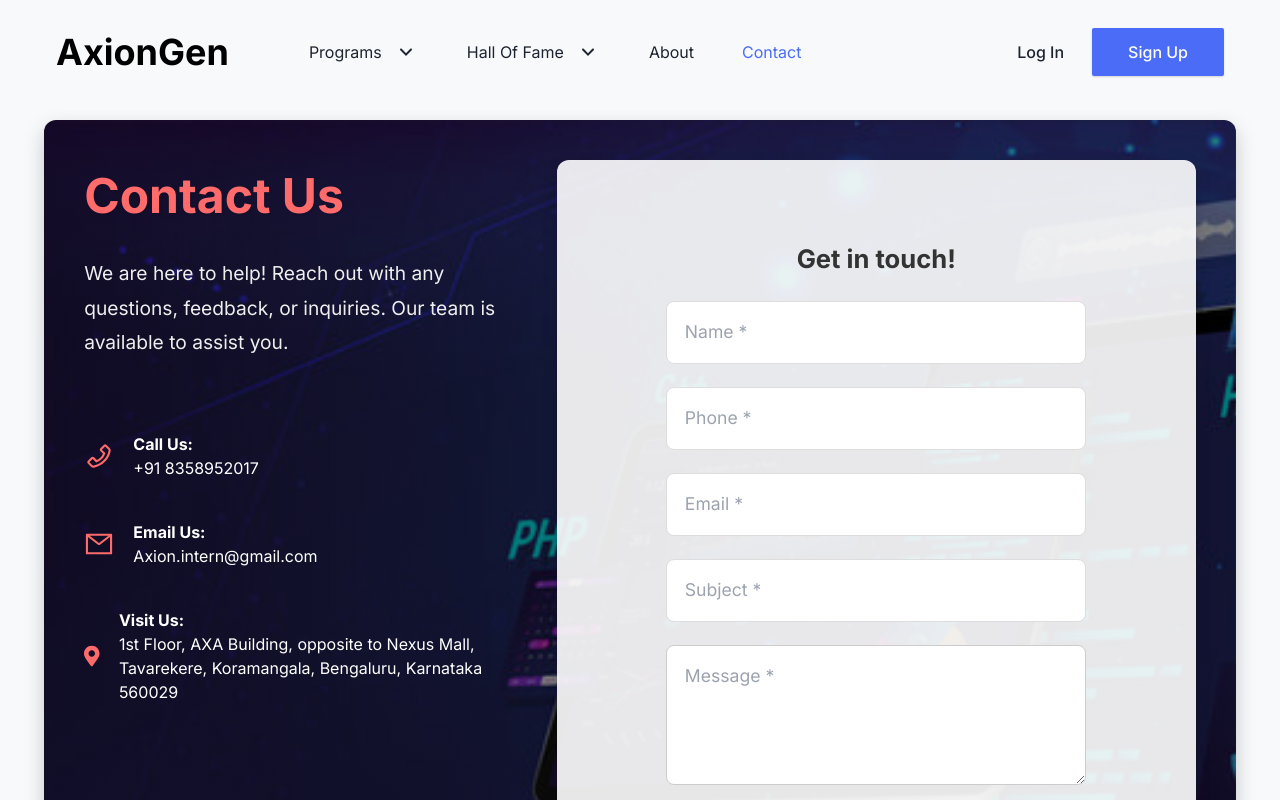
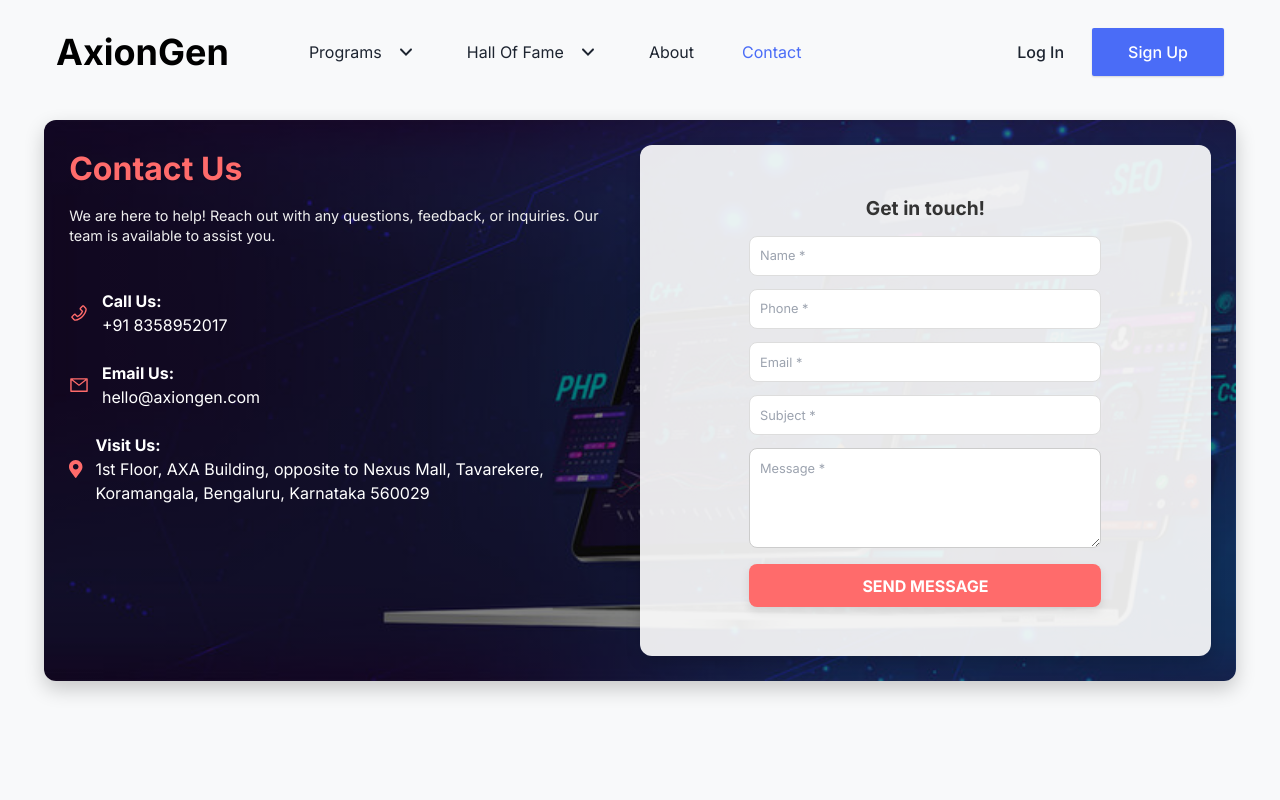
Before and after one commit to satyamgupta7/axion, a Next.js app: page /contact in a window 1280 px wide. Shown: the top 800 px of the page. Built offline with nearby package versions, Linux system fonts and the light colour scheme.

Commit message:
Email Change

```diff
--- a/src/components/About/index.tsx
+++ b/src/components/About/index.tsx
@@ -19,47 +19,47 @@ const baseStyles: Record<string, CSSProperties> = {
     display: "flex",
     alignItems: "center",
     justifyContent: "center",
-    padding: "15vh 1vw", // Adjusted padding for better responsiveness
+    padding: "15vh 1vw",
     flexDirection: "column",
-    backgroundColor: "#f7f7f7", // Light grey background for better contrast
-    overflow: "hidden", // Prevent background bleed
+    backgroundColor: "#f7f7f7",
+    overflow: "hidden",
   },
   overlay: {
     display: "flex",
     flexDirection: "column",
     flexWrap: "wrap",
-    width: "95%", // Slightly reduced width for better mobile spacing
-    maxWidth: "1200px", // Adjusted max width
+    width: "95%",
+    maxWidth: "1200px",
     borderRadius: "12px",
-    backgroundImage: `linear-gradient(rgba(0,0,0,0.5), rgba(0,0,0,0.65)), url('/images/hero/Placement.jpg')`, // Darker overlay
+    backgroundImage: `linear-gradient(rgba(0,0,0,0.5), rgba(0,0,0,0.65)), url('/images/hero/Placement.jpg')`,
     backgroundSize: "cover",
     backgroundPosition: "center",
     backgroundRepeat: "no-repeat",
-    minHeight: "80vh", // Reduced min height for better initial view
-    padding: "40px", // Increased padding
+    minHeight: "auto",
+    padding: "40px",
     position: "relative",
     zIndex: 1,
     color: "#fff",
-    boxShadow: "0 10px 30px rgba(0, 0, 0, 0.2)", // Added subtle box shadow
+    boxShadow: "0 10px 30px rgba(0, 0, 0, 0.2)",
   },
   contentSection: {
-    flex: 1,
+    width: "100%",
     textAlign: "left",
-    maxWidth: "700px", // Adjusted max width
-    marginBottom: "3rem", // Added margin below text
+    maxWidth: "none",
+    marginBottom: "3rem",
   },
   heading: {
-    fontSize: "2.75rem", // Slightly larger heading
+    fontSize: "2.75rem",
     fontWeight: "bold",
     marginBottom: "1.25rem",
     color: "white",
-    textShadow: "2px 2px 4px rgba(0, 0, 0, 0.3)", // Added text shadow
+    textShadow: "2px 2px 4px rgba(0, 0, 0, 0.3)",
   },
   paragraph: {
     fontSize: "1.15rem",
     color: "#eee",
     lineHeight: "1.7",
-    marginBottom: "1.5rem",
+    // marginBottom: "1.5rem",
   },
   list: {
     listStyle: "none",
@@ -74,31 +74,27 @@ const baseStyles: Record<string, CSSProperties> = {
   },
   cardContainer: {
     display: "flex",
-    justifyContent: "space-around", // More even spacing
+    justifyContent: "space-around",
     gap: "1.5rem",
-    marginTop: "3rem",
+    // marginTop: "0rem",
     flexWrap: "wrap",
   },
   card: {
-    backgroundColor: "rgba(255, 255, 255, 0.9)", // Slightly more opaque white
+    backgroundColor: "rgba(255, 255, 255, 0.9)",
     padding: "2.5rem",
     borderRadius: "1rem",
     boxShadow: "0 8px 24px rgba(0, 0, 0, 0.1)",
-    width: "calc(33% - 1rem)", // Adjusted width for better spacing
+    width: "calc(33% - 1rem)",
     minWidth: "300px",
     marginBottom: "1.5rem",
     transition: "transform 0.3s ease-in-out, box-shadow 0.3s ease-in-out",
     borderLeft: "8px solid",
-    // "&:hover": {
-    //   transform: "translateY(-5px)",
-    //   boxShadow: "0 12px 30px rgba(0, 0, 0, 0.18)",
-    // },
   },
   cardTitle: {
     fontSize: "1.6rem",
     fontWeight: "700",
     marginBottom: "1rem",
-    color: "#2c3e50", // Darker title color
+    color: "#2c3e50",
     display: "flex",
     alignItems: "center",
     gap: "0.75rem",
@@ -111,9 +107,9 @@ const baseStyles: Record<string, CSSProperties> = {
   sectionWrapper: {
     marginTop: "4rem",
     width: "100%",
-    padding: "2rem 5vw", // Consistent padding
+    padding: "2rem 5vw",
     maxWidth: "1400px",
-    margin: "4rem auto", // Center the section
+    margin: "4rem auto",
   },
 };
 
@@ -155,7 +151,7 @@ const AboutSection = () => {
   }, [controls, inView]);
 
   if (!mounted) {
-    return <div style={baseStyles.container}>Loading...</div>; // Basic loading state
+    return <div style={baseStyles.container}>Loading...</div>;
   }
 
   return (
@@ -179,22 +175,21 @@ const AboutSection = () => {
             variants={fadeUpVariants}
             custom={0}
           >
-            Empowering Careers Through{" "}
-            <span style={{ color: "#f39c12" }}>Internships</span>,{" "}
-            <span style={{ color: "#2ecc71" }}>Certifications</span> &{" "}
-            <span style={{ color: "#3498db" }}>Real-World Projects</span>
+            About Us: <span style={{ color: "#f39c12" }}>Real Projects.</span>{" "}
+            <span style={{ color: "#3498db" }}>Real Skills.</span>{" "}
+            <span style={{ color: "#2ecc71" }}>Real Growth.</span>
           </motion.h1>
           <motion.p
             style={baseStyles.paragraph}
             variants={fadeUpVariants}
             custom={1}
           >
-            At AxionGen, we aim to bridge the gap between academic knowledge and
-            real-world industry experience by providing immersive internships,
-            industry-recognized certifications, and hands-on, industry-focused
-            projects. We empower individuals to enhance their skills, build
-            valuable portfolios, and significantly boost their career prospects
-            in today competitive job market.
+            At Axion Gen, we aim to bridge the gap between academic knowledge
+            and real-world industry experience by providing immersive
+            internships, industry-recognized certifications, and hands-on,
+            industry-focused projects. We empower individuals to enhance their
+            skills, build valuable portfolios, and significantly boost their
+            career prospects in today competitive job market.
           </motion.p>
           <motion.ul
             style={baseStyles.list}
@@ -239,7 +234,6 @@ const AboutSection = () => {
           </motion.ul>
         </div>
 
-        {/* Vision, Mission, Values Cards with Animation */}
         <motion.div style={baseStyles.cardContainer}>
           {[
             {
--- a/src/components/Contact/index.tsx
+++ b/src/components/Contact/index.tsx
@@ -12,7 +12,7 @@ const contactStyles: Record<string, CSSProperties> = {
     display: "flex",
     alignItems: "center",
     justifyContent: "center",
-    padding: "15vh 1vw", // Increased top padding
+    padding: "15vh 1vw",
     flexDirection: "column",
     backgroundColor: "#f8f9fa",
     transition: "background-color 0.5s ease-in-out",
@@ -20,16 +20,16 @@ const contactStyles: Record<string, CSSProperties> = {
   overlay: {
     display: "flex",
     flexWrap: "wrap",
-    width: "95%", // Increased width
-    maxWidth: "1400px", // Increased max width
+    width: "95%",
+    maxWidth: "1400px",
     borderRadius: "12px",
     justifyContent: "space-between",
     backgroundImage: `linear-gradient(rgba(0,0,0,0.5), rgba(0,0,0,0.5)), url('/images/hero/Contact1.jpg')`,
     backgroundSize: "cover",
     backgroundPosition: "center",
     backgroundRepeat: "no-repeat",
-    minHeight: "70vh",
-    padding: "40px",
+    minHeight: "55vh",
+    padding: "25px",
     position: "relative",
     zIndex: 1,
     color: "#fff",
@@ -42,15 +42,15 @@ const contactStyles: Record<string, CSSProperties> = {
   contentSection: {
     flex: "1 1 40%",
     textAlign: "left",
-    paddingRight: "30px", // Increased right padding
+    paddingRight: "15px",
   },
   formSection: {
-    flex: "1 1 55%",
+    flex: "1 1 40%",
     display: "flex",
     justifyContent: "center",
     alignItems: "center",
     backgroundColor: "rgba(255, 255, 255, 0.9)",
-    padding: "40px", // Increased padding
+    padding: "25px",
     borderRadius: "12px",
     boxShadow: "0 6px 15px rgba(0, 0, 0, 0.15)",
     opacity: 0,
@@ -58,42 +58,44 @@ const contactStyles: Record<string, CSSProperties> = {
   },
   formCard: {
     width: "100%",
-    maxWidth: "500px", // Increased max width of the form card
+    maxWidth: "400px",
     backgroundColor: "transparent",
-    padding: "2.5rem", // Increased padding inside the form card
+    padding: "1.5rem",
     borderRadius: "12px",
     color: "#333",
   },
   heading: {
-    fontSize: "3rem", // Slightly larger heading
+    fontSize: "2rem",
     fontWeight: "bold",
-    marginBottom: "1.5rem",
+    marginBottom: "0.8rem",
     color: "#ff6b6b",
     textShadow: "1px 1px 2px rgba(0, 0, 0, 0.1)",
   },
   paragraph: {
-    fontSize: "1.2rem", // Slightly larger paragraph
+    fontSize: "0.9rem",
     color: "#eee",
-    lineHeight: "1.8",
-    marginBottom: "2rem",
+    lineHeight: "1.4",
+    marginBottom: "1.2rem",
   },
   list: {
     listStyle: "none",
-    paddingTop: "2.5rem",
+    paddingTop: "1.5rem",
   },
   listItem: {
     display: "flex",
     alignItems: "center",
-    gap: "1.2rem",
-    marginBottom: "2.5rem",
+    gap: "0.8rem",
+    marginBottom: "1.5rem",
   },
   input: {
     width: "100%",
-    padding: "1.1rem",
-    marginBottom: "1.4rem",
-    border: "1px solid #ddd",
+    padding: "0.6rem",
+    marginBottom: "0.8rem",
+    borderWidth: "1px",
+    borderStyle: "solid",
+    borderColor: "#ddd",
     borderRadius: "8px",
-    fontSize: "1.1rem",
+    fontSize: "0.8rem",
     transition: "border-color 0.3s ease-in-out",
   },
   inputFocus: {
@@ -101,13 +103,15 @@ const contactStyles: Record<string, CSSProperties> = {
   },
   textarea: {
     width: "100%",
-    height: "140px", // Slightly taller textarea
-    padding: "1.1rem",
-    border: "1px solid #ccc",
+    height: "100px",
+    padding: "0.6rem",
+    borderWidth: "1px",
+    borderStyle: "solid",
+    borderColor: "#ccc",
     borderRadius: "8px",
-    fontSize: "1.1rem",
+    fontSize: "0.8rem",
     resize: "vertical",
-    marginBottom: "1.7rem",
+    marginBottom: "1rem",
     transition: "border-color 0.3s ease-in-out",
   },
   textareaFocus: {
@@ -115,11 +119,11 @@ const contactStyles: Record<string, CSSProperties> = {
   },
   formLabel: {
     fontWeight: "bold",
-    fontSize: "1.6rem",
+    fontSize: "1.2rem",
     color: "#333",
     textAlign: "center",
     display: "block",
-    marginBottom: "1.4rem",
+    marginBottom: "0.8rem",
   },
   form: {
     display: "flex",
@@ -127,13 +131,13 @@ const contactStyles: Record<string, CSSProperties> = {
   },
   button: {
     width: "100%",
-    padding: "1.1rem",
+    padding: "0.6rem",
     backgroundColor: "#ff6b6b",
     color: "#fff",
     border: "none",
     borderRadius: "8px",
     cursor: "pointer",
-    fontSize: "1.3rem",
+    fontSize: "1rem",
     fontWeight: "bold",
     transition: "background-color 0.3s ease-in-out, transform 0.2s ease-in-out",
     boxShadow: "0 4px 10px rgba(0, 0, 0, 0.1)",
@@ -143,7 +147,7 @@ const contactStyles: Record<string, CSSProperties> = {
     transform: "scale(1.05)",
   },
   icon: {
-    marginRight: "18px", // Increased icon margin
+    marginRight: "10px",
     verticalAlign: "middle",
     color: "#eee",
   },
@@ -233,7 +237,7 @@ const Contact = () => {
               animate="visible"
               transition={{ duration: 0.4, delay: 0.8 }}
             >
-              <AiOutlinePhone size={30} style={contactStyles.iconInfo} />
+              <AiOutlinePhone size={20} style={contactStyles.iconInfo} />
               <div>
                 <strong>Call Us:</strong>
                 <br />
@@ -247,11 +251,11 @@ const Contact = () => {
               animate="visible"
               transition={{ duration: 0.4, delay: 0.9 }}
             >
-              <AiOutlineMail size={30} style={contactStyles.iconInfo} />
+              <AiOutlineMail size={20} style={contactStyles.iconInfo} />
               <div>
                 <strong>Email Us:</strong>
                 <br />
-                Axion.intern@gmail.com
+                hello@axiongen.com
               </div>
             </motion.li>
             <motion.li
@@ -261,7 +265,7 @@ const Contact = () => {
               animate="visible"
               transition={{ duration: 0.4, delay: 1.0 }}
             >
-              <FaMapMarkerAlt size={30} style={contactStyles.iconInfo} />
+              <FaMapMarkerAlt size={20} style={contactStyles.iconInfo} />
               <div>
                 <strong>Visit Us:</strong>
                 <br />
--- a/src/components/Placement/index.tsx
+++ b/src/components/Placement/index.tsx
@@ -253,7 +253,7 @@ const Placement = () => {
   const salaryData = [
     { category: "Lowest", salary: 4, color: "#9ca3af" },
     { category: "Average", salary: 8, color: "#3b82f6" },
-    { category: "Highest", salary: 25, color: "#ef4444" },
+    { category: "Highest", salary: 25, color: "#22c55e" },
   ];
 
   const industryData = [
--- a/src/components/Success/index.tsx
+++ b/src/components/Success/index.tsx
@@ -221,7 +221,7 @@ const Success = () => {
   const salaryData = [
     { category: "Lowest", salary: 4, color: "#9ca3af" },
     { category: "Average", salary: 8, color: "#3b82f6" },
-    { category: "Highest", salary: 25, color: "#ef4444" },
+    { category: "Highest", salary: 25, color: "#22c55e" },
   ];
 
   return (
```
